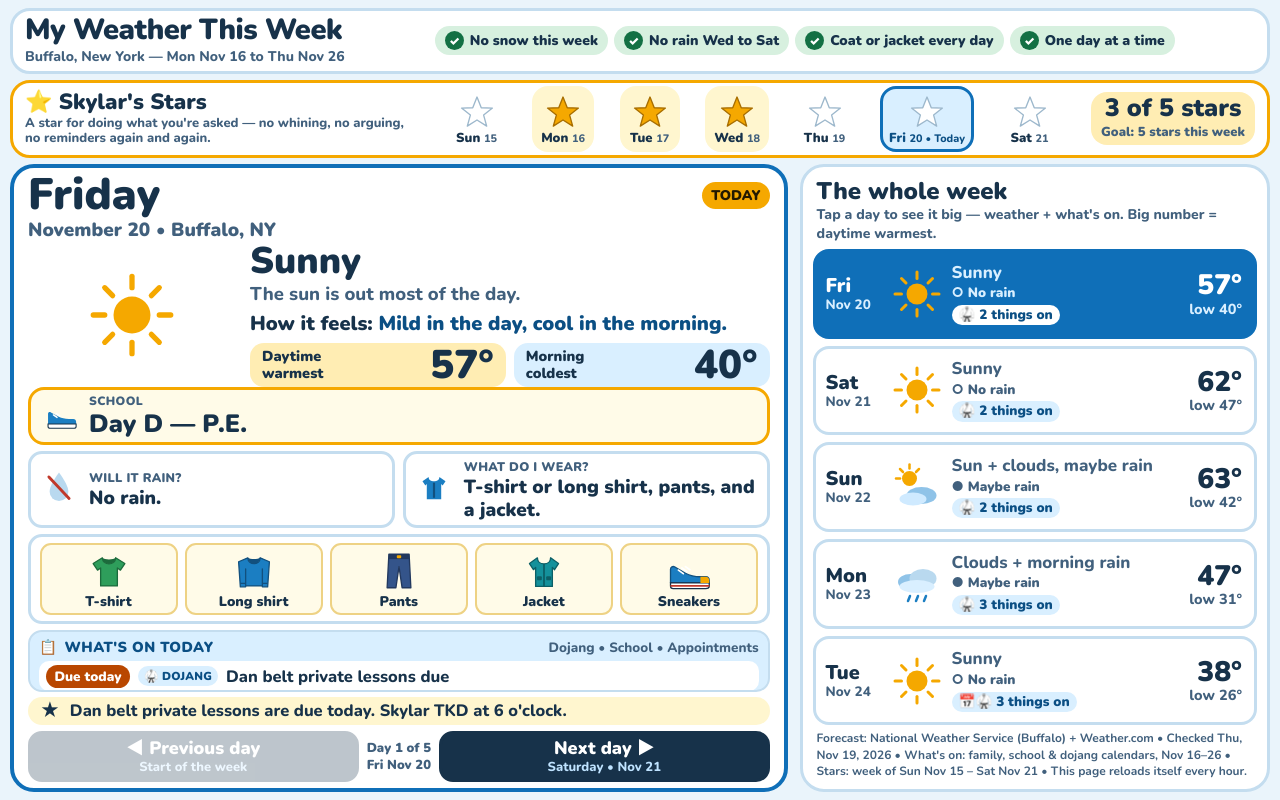
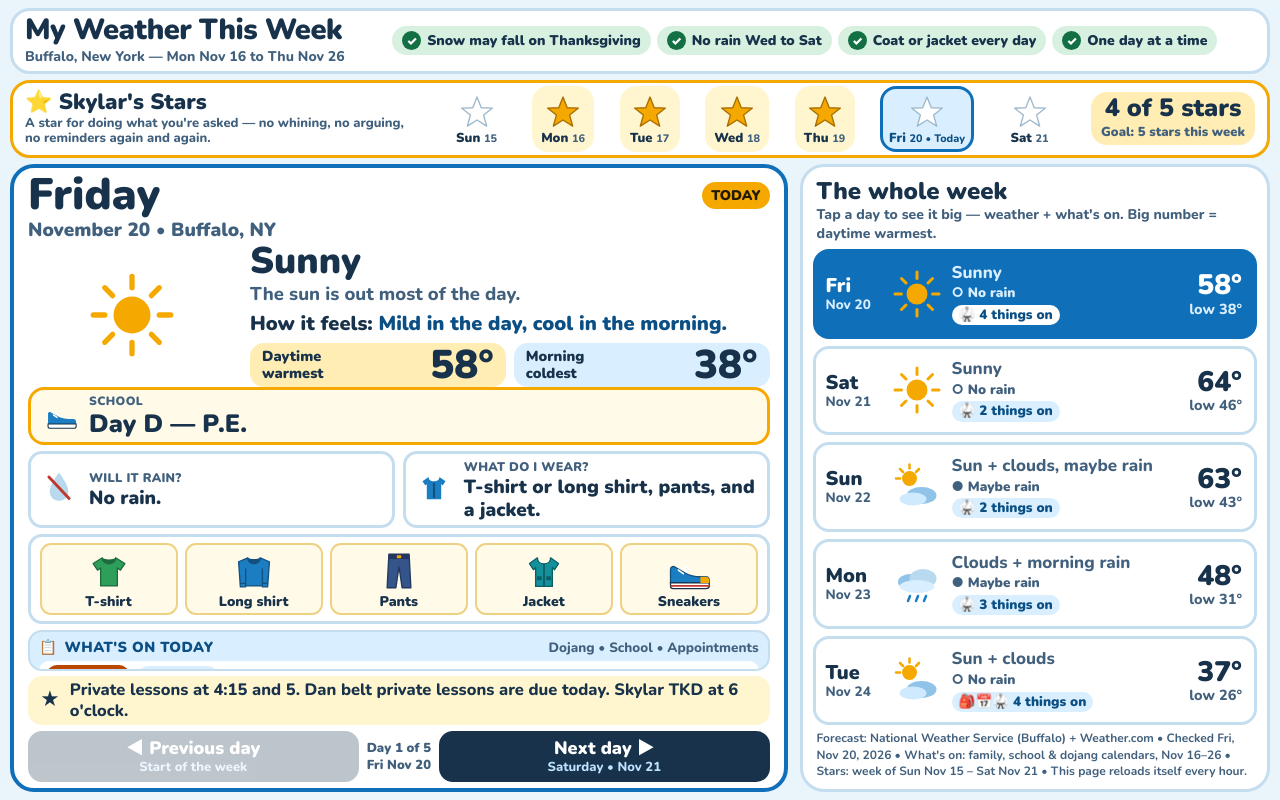
Before and after one commit to loop9-remixd/whatshouldiwear, a plain HTML site: page index.html in a window 1280 px wide. Drawn offline with nearby package versions, Linux system fonts and the light colour scheme.

Commit message:
Weather board: morning refresh Fri Nov 20 — temps updated, Sat now warmest, Thanksgiving rain/snow, Nov 25 no school, Fri private lessons added, stars 4 of 5

```diff
--- a/index.html
+++ b/index.html
@@ -360,7 +360,7 @@
       <p class="where">Buffalo, New York — Mon Nov 16 to Thu Nov 26</p>
     </div>
     <div class="facts" aria-label="Big facts for the week">
-      <div class="fact"><i aria-hidden="true">✓</i> No snow this week</div>
+      <div class="fact"><i aria-hidden="true">✓</i> Snow may fall on Thanksgiving</div>
       <div class="fact"><i aria-hidden="true">✓</i> No rain Wed to Sat</div>
       <div class="fact"><i aria-hidden="true">✓</i> Coat or jacket every day</div>
       <div class="fact"><i aria-hidden="true">✓</i> One day at a time</div>
@@ -375,7 +375,7 @@
     </div>
     <div class="stars-row" id="starsRow" role="group" aria-label="Skylar's star chart — tap a star to fill it or tap again to unfill it"></div>
     <div class="stars-total">
-      <p class="big" id="starsTotal">3 of 5 stars</p>
+      <p class="big" id="starsTotal">4 of 5 stars</p>
       <p class="goal">Goal: 5 stars this week</p>
     </div>
   </section>
@@ -435,7 +435,7 @@
       <h2>The whole week</h2>
       <p class="hint">Tap a day to see it big — weather + what's on. Big number = daytime warmest.</p>
       <div class="week-list" id="weekList" role="group" aria-label="Choose a day"></div>
-      <p class="source">Forecast: National Weather Service (Buffalo) + Weather.com • Checked Thu, Nov 19, 2026 • What's on: family, school &amp; dojang calendars, Nov 16–26 • Stars: week of Sun Nov 15 – Sat Nov 21 • This page reloads itself every hour.</p>
+      <p class="source">Forecast: National Weather Service (Buffalo) + Weather.com • Checked Fri, Nov 20, 2026 • What's on: family, school &amp; dojang calendars, Nov 16–26 • Stars: week of Sun Nov 15 – Sat Nov 21 • This page reloads itself every hour.</p>
     </aside>
   </main>
 </div>
@@ -490,7 +490,7 @@ function outfitItemsFor(d){
   if(w.indexOf("hat") >= 0) items.push("hat");
   if(w.indexOf("mitten") >= 0) items.push("mittens");
   /* Footwear — exactly one pair per day */
-  var snowy = w.indexOf("boot") >= 0 || d.icon === "snow" || (d.words || "").toLowerCase().indexOf("snow") >= 0;
+  var snowy = w.indexOf("boot") >= 0 || d.icon === "snow"; /* a snow day only — mixed rain and snow (Thanksgiving) is not one, so no boots for it */
   if(snowy){ items.push("boots"); }
   else {
     var dow = dayDateObj(d.date).getDay();
@@ -542,7 +542,7 @@ var STAR_WEEK = [
   { short:"Mon", date:"November 16", earned:true },
   { short:"Tue", date:"November 17", earned:true },
   { short:"Wed", date:"November 18", earned:true },
-  { short:"Thu", date:"November 19", earned:false },
+  { short:"Thu", date:"November 19", earned:true },
   { short:"Fri", date:"November 20", earned:false },
   { short:"Sat", date:"November 21", earned:false }
 ];
@@ -614,6 +614,9 @@ function renderStars(){
    - Rain that day: add the umbrella note.
    This week (Nov 16–26) has no snow days, so no outfit lists
    boots; add them the first day snow appears in the forecast.
+   Thanksgiving (Nov 26) now has a chance of rain and snow
+   showers, but that is mixed rain and snow, not a snow day,
+   so no outfit lists boots for it.
    The outfit also shows as labeled pictures under the words
    (see CLOTHING / outfitItemsFor): one picture per piece named
    in the words, plus one footwear picture — boots on a snow
@@ -623,13 +626,13 @@ var DAYS = [
   { day:"Tuesday", short:"Tue", date:"November 17", icon:"sunny", words:"Sunny", explain:"The sun is out most of the day. Very few clouds.", high:53, low:38, feel:"Cool. It will feel colder because of the wind.", rain:"No rain.", rainIcon:"no", wear:"Long shirt, pants, and a warm coat.", wearIcon:"coat", events:[{time:"12–1:30pm", name:"PDA Parenting Workshop — Live on Zoom", type:"school"},{time:"5–6pm", name:"Private Lesson — Sebastian M.", type:"dojang"},{time:"6–7pm", name:"DELTA", type:"dojang"},{time:"7–8pm", name:"Black Belt TKD", type:"dojang"}], note:"Windy day. Hold on to your hat! PDA Parenting Workshop on Zoom at 12, private lesson at 5, DELTA at 6, Black Belt TKD at 7.", tag:"TODAY" },
   { day:"Wednesday", short:"Wed", date:"November 18", icon:"sunny", words:"Sunny", explain:"The sun is out most of the day. A bright, clear day.", high:54, low:41, feel:"Cool and nice.", rain:"No rain.", rainIcon:"no", wear:"Long shirt, pants, and a coat.", wearIcon:"coat", events:[{time:"4:30pm", name:"Appointment — J", type:"appt"},{time:"6–7pm", name:"Skylar TKD", type:"dojang", cls:"skylar"},{time:"7–8pm", name:"TKD Instructor Class", type:"dojang"},{time:"8–9pm", name:"Black Belt TKD", type:"dojang"}], note:"Appointment — J at 4:30. Skylar TKD at 6 o'clock, then Instructor Class and Black Belt TKD.", tag:"" },
   { day:"Thursday", short:"Thu", date:"November 19", icon:"sunny", words:"Sunny", explain:"The sun is out most of the day.", high:58, low:40, feel:"A little warmer.", rain:"No rain.", rainIcon:"no", wear:"T-shirt or long shirt, pants, and a jacket.", wearIcon:"jacket", events:[{time:"8:10am", name:"Appointment — J", type:"appt"},{time:"5–6pm", name:"TKD Family Class", type:"dojang"},{time:"6–7pm", name:"DELTA", type:"dojang"},{time:"7–8pm", name:"Skills and Drills", type:"dojang"}], note:"Appointment — J at 8:10 in the morning. Family class at 5, DELTA at 6, Skills and Drills at 7.", tag:"" },
-  { day:"Friday", short:"Fri", date:"November 20", icon:"sunny", words:"Sunny", explain:"The sun is out most of the day.", high:57, low:40, feel:"Mild in the day, cool in the morning.", rain:"No rain.", rainIcon:"no", wear:"T-shirt or long shirt, pants, and a jacket.", wearIcon:"jacket", events:[{time:"Due today", name:"Dan belt private lessons due", type:"dojang", cls:"due"},{time:"6–7pm", name:"Skylar TKD", type:"dojang", cls:"skylar"}], note:"Dan belt private lessons are due today. Skylar TKD at 6 o'clock.", tag:"" },
-  { day:"Saturday", short:"Sat", date:"November 21", icon:"sunny", words:"Sunny", explain:"The sun is out most of the day. A warm, sunny day.", high:62, low:47, feel:"Warm and sunny.", rain:"No rain.", rainIcon:"no", wear:"T-shirt and shorts. Light jacket in the morning.", wearIcon:"jacket", events:[{time:"8:55–10:55am", name:"Tiger Instruction", type:"dojang"},{time:"11am–5pm", name:"Fall Fusion Tournament", type:"dojang"}], note:"Big dojang day! Tiger Instruction in the morning, then the Fall Fusion Tournament from 11 to 5.", tag:"" },
-  { day:"Sunday", short:"Sun", date:"November 22", icon:"partly", words:"Sun + clouds, maybe rain", explain:"The sun and clouds share the sky. A little rain may fall at night.", high:63, low:42, feel:"Mild, but cloudy.", rain:"Maybe a little rain at night.", rainIcon:"maybe", wear:"T-shirt and shorts, with a jacket. Umbrella, just in case.", wearIcon:"umbrella", events:[{time:"9:45–11:45am", name:"Demo Team Practice", type:"dojang"},{time:"12:30–2pm", name:"Black Belt Test Practice #1 — Dillon helping", type:"dojang"}], note:"A little rain may come at night. Black Belt Test Practice at 12:30 — Dillon is helping.", tag:"WARMEST" },
-  { day:"Monday", short:"Mon", date:"November 23", icon:"cloudyRain", words:"Clouds + morning rain", explain:"Clouds cover the sky. A little rain may fall in the morning.", high:47, low:31, feel:"Colder. Rain in the morning.", rain:"Maybe a little rain in the morning.", rainIcon:"maybe", wear:"Long shirt, pants, warm coat, hat and mittens. Umbrella in the morning.", wearIcon:"umbrella", events:[{time:"4:15–5:15pm", name:"Private Lesson — Mr. Murray", type:"dojang"},{time:"5–6pm", name:"Skylar TKD", type:"dojang", cls:"skylar"},{time:"7–8pm", name:"Black Belt TKD", type:"dojang"}], note:"Private lesson at 4:15, Skylar TKD at 5 o'clock, then Black Belt TKD at 7 o'clock. It is cold — bundle up!", tag:"" },
-  { day:"Tuesday", short:"Tue", date:"November 24", icon:"sunny", words:"Sunny", explain:"The sun is out most of the day. It is the coldest day.", high:38, low:26, feel:"Very cold! The coldest day of all.", rain:"No rain.", rainIcon:"no", wear:"Long shirt, pants, warm coat, hat and mittens.", wearIcon:"coat", events:[{time:"10–11am", name:"Appointment — SCM", type:"appt"},{time:"6–7pm", name:"DELTA", type:"dojang"},{time:"7–8pm", name:"Black Belt TKD", type:"dojang"}], note:"Appointment — SCM at 10 in the morning. DELTA at 6, Black Belt TKD at 7. Brrr — dress warm!", tag:"" },
-  { day:"Wednesday", short:"Wed", date:"November 25", icon:"sunny", words:"Sunny", explain:"The sun is out most of the day.", high:39, low:34, feel:"Cold and sunny.", rain:"No rain.", rainIcon:"no", wear:"Long shirt, pants, warm coat, hat and mittens.", wearIcon:"coat", events:[{time:"9:20am", name:"Parent Teacher Conference", type:"school"},{time:"11am–12pm", name:"Appointment — J", type:"appt"},{time:"6–7pm", name:"Skylar TKD", type:"dojang", cls:"skylar"},{time:"7–8pm", name:"TKD Instructor Class", type:"dojang"},{time:"8–9pm", name:"Black Belt TKD", type:"dojang"}], note:"Parent Teacher Conference in the morning. Appointment — J at 11. Skylar TKD at 6 o'clock, then Instructor Class and Black Belt TKD.", tag:"" },
-  { day:"Thursday", short:"Thu", date:"November 26", icon:"cloudyRain", words:"Clouds + morning rain", explain:"Clouds cover the sky. A little rain may fall in the morning.", high:44, low:36, feel:"Cold, with rain in the morning.", rain:"Maybe a little rain in the morning.", rainIcon:"maybe", wear:"Long shirt, pants, warm coat, hat and mittens. Umbrella in the morning.", wearIcon:"umbrella", events:[], note:"Thanksgiving Day! No TKD today — the dojang is closed. A little rain may fall in the morning.", tag:"THANKSGIVING" }
+  { day:"Friday", short:"Fri", date:"November 20", icon:"sunny", words:"Sunny", explain:"The sun is out most of the day.", high:58, low:38, feel:"Mild in the day, cool in the morning.", rain:"No rain.", rainIcon:"no", wear:"T-shirt or long shirt, pants, and a jacket.", wearIcon:"jacket", events:[{time:"Due today", name:"Dan belt private lessons due", type:"dojang", cls:"due"},{time:"4:15–5:15pm", name:"Private Lesson — Steve Chisum", type:"dojang"},{time:"5–6pm", name:"Private Lesson — Rahmat U", type:"dojang"},{time:"6–7pm", name:"Skylar TKD", type:"dojang", cls:"skylar"}], note:"Private lessons at 4:15 and 5. Dan belt private lessons are due today. Skylar TKD at 6 o'clock.", tag:"" },
+  { day:"Saturday", short:"Sat", date:"November 21", icon:"sunny", words:"Sunny", explain:"The sun is out most of the day. A warm, sunny day.", high:64, low:46, feel:"Warm and sunny.", rain:"No rain.", rainIcon:"no", wear:"T-shirt and shorts. Light jacket in the morning.", wearIcon:"jacket", events:[{time:"8:55–10:55am", name:"Tiger Instruction", type:"dojang"},{time:"11am–5pm", name:"Fall Fusion Tournament", type:"dojang"}], note:"Big dojang day! Tiger Instruction in the morning, then the Fall Fusion Tournament from 11 to 5.", tag:"WARMEST" },
+  { day:"Sunday", short:"Sun", date:"November 22", icon:"partly", words:"Sun + clouds, maybe rain", explain:"The sun and clouds share the sky. A little rain may fall at night.", high:63, low:43, feel:"Mild and mostly sunny.", rain:"Maybe a little rain at night.", rainIcon:"maybe", wear:"T-shirt and shorts, with a jacket. Umbrella, just in case.", wearIcon:"umbrella", events:[{time:"9:45–11:45am", name:"Demo Team Practice", type:"dojang"},{time:"12:30–2pm", name:"Black Belt Test Practice #1 — Dillon helping", type:"dojang"}], note:"A little rain may come at night. Black Belt Test Practice at 12:30 — Dillon is helping.", tag:"" },
+  { day:"Monday", short:"Mon", date:"November 23", icon:"cloudyRain", words:"Clouds + morning rain", explain:"Clouds cover the sky. A little rain may fall in the morning.", high:48, low:31, feel:"Colder. Rain in the morning.", rain:"Maybe a little rain in the morning.", rainIcon:"maybe", wear:"Long shirt, pants, warm coat, hat and mittens. Umbrella in the morning.", wearIcon:"umbrella", events:[{time:"4:15–5:15pm", name:"Private Lesson — Mr. Murray", type:"dojang"},{time:"5–6pm", name:"Skylar TKD", type:"dojang", cls:"skylar"},{time:"7–8pm", name:"Black Belt TKD", type:"dojang"}], note:"Private lesson at 4:15, Skylar TKD at 5 o'clock, then Black Belt TKD at 7 o'clock. It is cold — bundle up!", tag:"" },
+  { day:"Tuesday", short:"Tue", date:"November 24", icon:"partly", words:"Sun + clouds", explain:"The sun and clouds share the sky.", high:37, low:26, feel:"Very cold! The coldest day of all.", rain:"No rain.", rainIcon:"no", wear:"Long shirt, pants, warm coat, hat and mittens.", wearIcon:"coat", events:[{time:"All day", name:"Half Day — Conference Day", type:"school"},{time:"10–11am", name:"Appointment — SCM", type:"appt"},{time:"6–7pm", name:"DELTA", type:"dojang"},{time:"7–8pm", name:"Black Belt TKD", type:"dojang"}], note:"Half day of school today. Appointment — SCM at 10 in the morning. DELTA at 6, Black Belt TKD at 7. Brrr — dress warm!", tag:"" },
+  { day:"Wednesday", short:"Wed", date:"November 25", icon:"partly", words:"Sun + clouds", explain:"The sun and clouds share the sky.", high:40, low:32, feel:"Cold, with sun and clouds.", rain:"No rain.", rainIcon:"no", wear:"Long shirt, pants, warm coat, hat and mittens.", wearIcon:"coat", events:[{time:"All day", name:"No School — Conference Day", type:"school"},{time:"9:20am", name:"Parent Teacher Conference", type:"school"},{time:"11am–12pm", name:"Appointment — J", type:"appt"},{time:"6–7pm", name:"Skylar TKD", type:"dojang", cls:"skylar"},{time:"7–8pm", name:"TKD Instructor Class", type:"dojang"},{time:"8–9pm", name:"Black Belt TKD", type:"dojang"}], note:"No school today — conference day. Parent Teacher Conference in the morning. Appointment — J at 11. Skylar TKD at 6 o'clock, then Instructor Class and Black Belt TKD.", tag:"" },
+  { day:"Thursday", short:"Thu", date:"November 26", icon:"cloudyRain", words:"Clouds + rain and snow", explain:"Clouds cover the sky. A little rain and snow may fall.", high:42, low:36, feel:"Cold, with rain and snow.", rain:"Maybe a little rain and snow.", rainIcon:"maybe", wear:"Long shirt, pants, warm coat, hat and mittens. Umbrella in the morning.", wearIcon:"umbrella", events:[], note:"Thanksgiving Day! No TKD today — the dojang is closed. A little rain and snow may fall.", tag:"THANKSGIVING" }
 ];
 
 /* One day at a time — the page always shows exactly 5 days: today
@@ -666,11 +669,13 @@ var current = TODAY;
    right. What the rule gives this page: Nov 16 F (P.E.) •
    Nov 17 A (Art) • Nov 18 B (P.E. + Computers) • Nov 19 C
    (Library) • Nov 20 D (P.E.) • Nov 21–22 no school •
-   Nov 23 E (Music) • Nov 24 F (P.E.) • Nov 25 A (Art) •
+   Nov 23 E (Music) • Nov 24 F (P.E.) • Nov 25 Conference
+   Day — no school, and the letter does not advance •
    Nov 26 Thanksgiving — planned holiday, no school, and the
-   letter does not advance. */
+   letter does not advance. The next school day after this
+   page is Day A (Art). */
 var LETTER_ORDER = ["A","B","C","D","E","F"];
-var PLANNED_HOLIDAYS = { "November 26": true }; /* Thanksgiving */
+var PLANNED_HOLIDAYS = { "November 25": true, "November 26": true }; /* Nov 25 Conference Day (no school), Nov 26 Thanksgiving */
 var SNOW_DAYS = { }; /* none yet — add "Month D": true when one happens */
 function dayDateObj(dateStr){
   var p = dateStr.split(" ");
```
